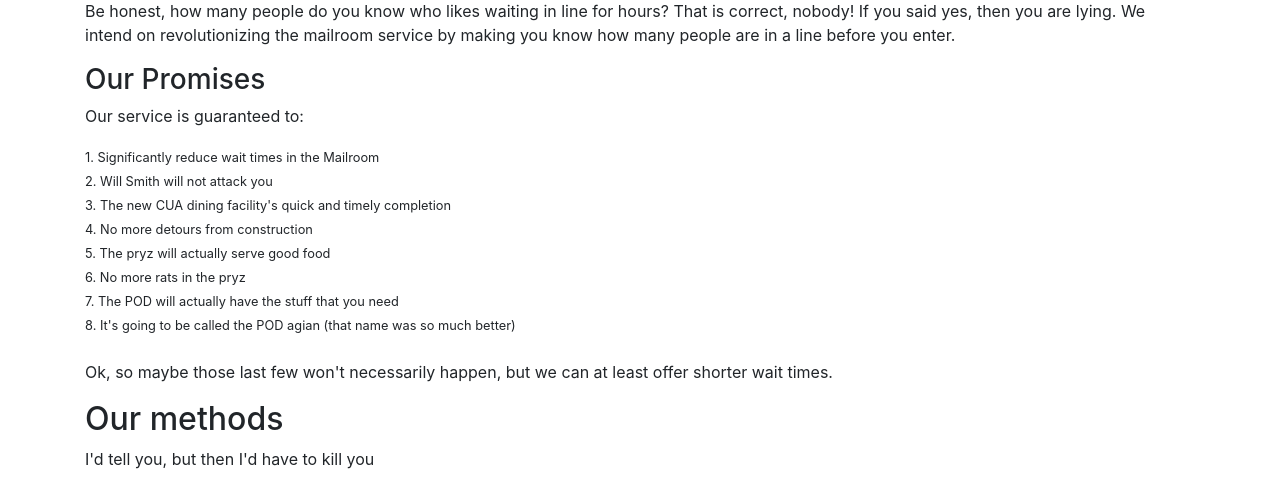
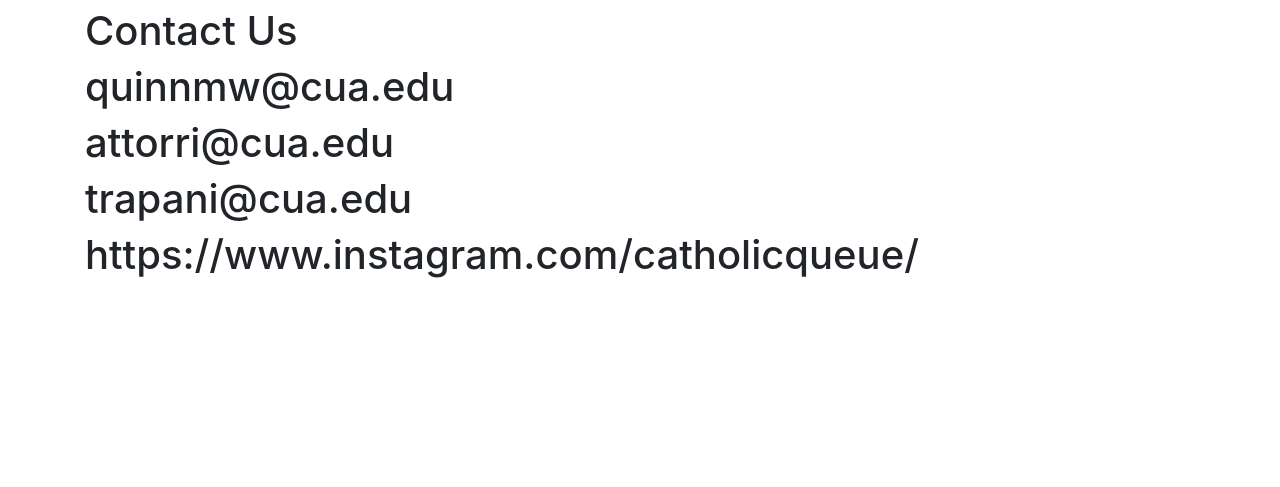
Before and after one commit to Q358/CatholicQueue, a Django app: page /about in a window 1280 px wide. Shown: the part 546-1033 px from the top of the page. After the commit the page ends 824 px from the top, so only its background shows below. Run offline with Django 4.2, Linux system fonts and the light colour scheme; some libraries are stand-ins or nearby versions; some web fonts are replaced.

Commit message:
About page

```diff
--- a/test_app/templates/test_app/about.html
+++ b/test_app/templates/test_app/about.html
@@ -3,32 +3,19 @@
 {% block content %}
 <html>
     <body>
+        <body
         <h1>About</h1>
 
         <h3>Our Purpose</h3>
         <img src = "{% static 'images/garvey.jpg' %}" alt="Garvey" width = "460" height = "345"/>
-        <sub>John Garvey, not related to this assignment at all</sub>
-        <p>Be honest, how many people do you know who likes waiting in line for hours? That is correct, nobody!
-            If you said yes, then you are lying. We intend on revolutionizing the mailroom service by making you know how many
-        people are in a line before you enter. </p>
-
-        <h3>Our Promises</h3>
-        <p>Our service is guaranteed to:</p>
-
-        <small>1. Significantly reduce wait times in the Mailroom<br></small>
-        <small>2. Will Smith will not attack you<br></small>
-        <small>3. The new CUA dining facility's quick and timely completion<br></small>
-        <small>4. No more detours from construction<br></small>
-        <small>5. The pryz will actually serve good food<br></small>
-        <small>6. No more rats in the pryz<br></small>
-        <small>7. The POD will actually have the stuff that you need<br></small>
-        <small>8. It's going to be called the POD agian (that name was so much better)<br><br></small>
-
-        <p>Ok, so maybe those last few won't necessarily happen, but we can at least offer shorter wait times.</p>
-
-
-        <h2>Our methods</h2>
-        <p>I'd tell you, but then I'd have to kill you</p>
+        <p>We keep the Catholic University community posted with
+            the most timely, accurate, data with regards to the post office in McMahon Hall
+        </p>
+        <h1>Contact Us</h1>
+        <h1>quinnmw@cua.edu</h1>
+        <h1>attorri@cua.edu</h1>
+        <h1>trapani@cua.edu</h1>
+        <h1>https://www.instagram.com/catholicqueue/</h1>
 
     </body>
 <html>
```
